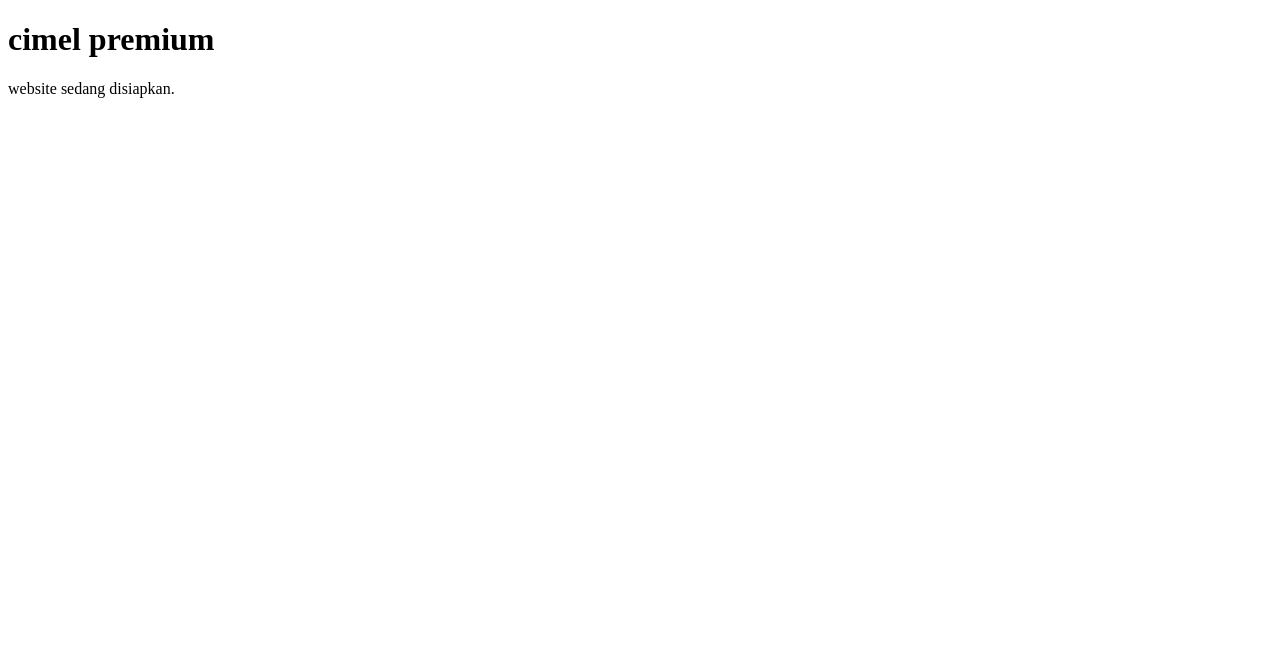
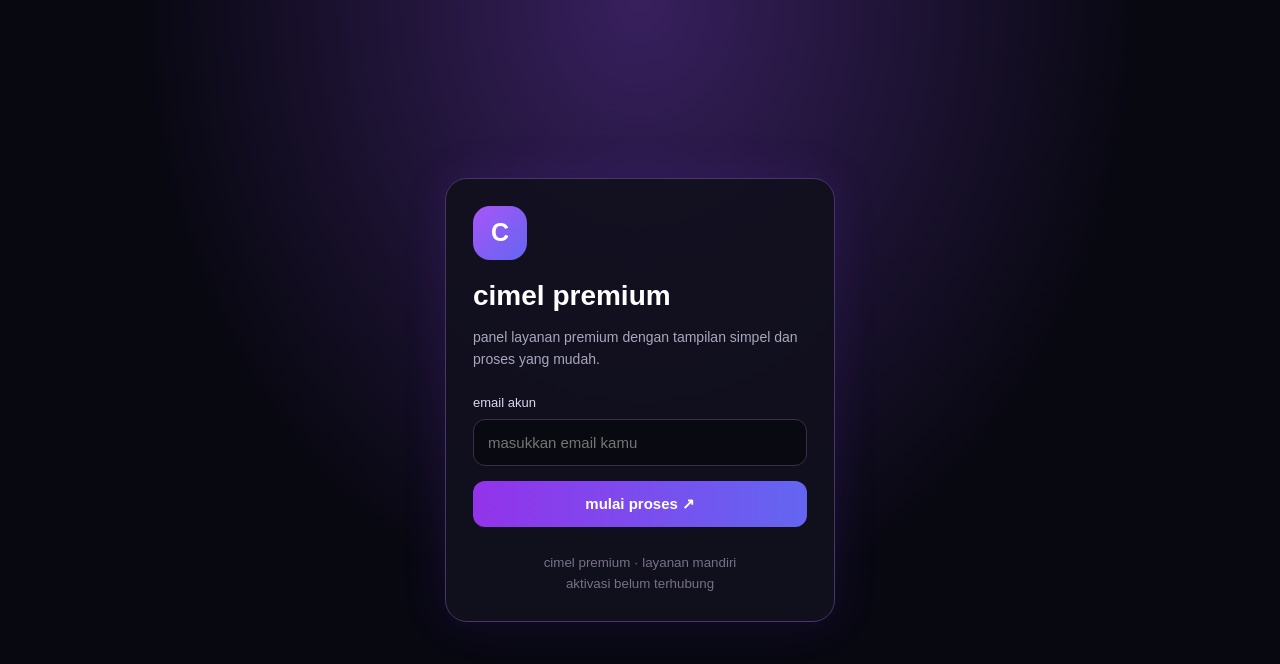
Before and after one commit to cimelll/ampremcml, a plain HTML site: page index.html in a window 1280 px wide. Drawn offline with Linux system fonts and the light colour scheme.

Commit message:
Update index.html

```diff
--- a/index.html
+++ b/index.html
@@ -1,12 +1,43 @@
 <!doctype html>
+
 <html lang="id">
 <head>
-  <meta charset="UTF-8">
-  <meta name="viewport" content="width=device-width, initial-scale=1">
-  <title>cimel premium</title>
+<meta charset="utf-8">
+<meta name="viewport" content="width=device-width,initial-scale=1">
+<title>cimel premium</title>
+<style>
+*{box-sizing:border-box}
+body{margin:0;min-height:100vh;background:#080811;color:#fff;font-family:Arial,sans-serif;display:grid;place-items:center;padding:20px;background-image:radial-gradient(ellipse at top,#38205e 0,transparent 55%)}
+.card{width:100%;max-width:390px;padding:27px;border:1px solid #493568;border-radius:22px;background:#11101de8;box-shadow:0 0 45px #7b35ff20}
+.logo{width:54px;height:54px;border-radius:17px;background:linear-gradient(135deg,#a855f7,#6366f1);display:grid;place-items:center;font-size:25px;font-weight:bold;margin-bottom:20px}
+h1{font-size:28px;margin:0 0 8px}
+p{color:#aaa6bd;font-size:14px;line-height:1.6}
+label{display:block;margin:24px 0 9px;font-size:13px;color:#ddd5f2}
+input{width:100%;padding:14px;border:1px solid #393047;border-radius:12px;background:#090912;color:white;outline:none;font-size:15px}
+input:focus{border-color:#a855f7}
+button{width:100%;margin-top:15px;padding:14px;border:0;border-radius:12px;background:linear-gradient(90deg,#9333ea,#6366f1);color:white;font-weight:bold;font-size:15px;cursor:pointer}
+#status{margin-top:16px;font-size:13px;overflow-wrap:anywhere}
+small{display:block;margin-top:25px;color:#777187;text-align:center;line-height:1.6}
+</style>
 </head>
 <body>
-  <h1>cimel premium</h1>
-  <p>website sedang disiapkan.</p>
+<main class="card">
+<div class="logo">C</div>
+<h1>cimel premium</h1>
+<p>panel layanan premium dengan tampilan simpel dan proses yang mudah.</p>
+<form id="form">
+<label for="email">email akun</label>
+<input id="email" type="email" placeholder="masukkan email kamu" required>
+<button type="submit">mulai proses ↗</button>
+</form>
+<div id="status" role="status"></div>
+<small>cimel premium · layanan mandiri<br>aktivasi belum terhubung</small>
+</main>
+<script>
+document.getElementById('form').addEventListener('submit',function(e){
+e.preventDefault();
+document.getElementById('status').textContent='tampilan berhasil diuji. sistem aktivasi belum terhubung.';
+});
+</script>
 </body>
-</html>
+  </html>
```
